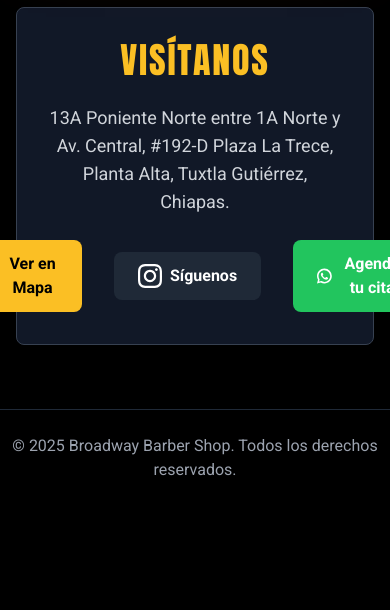
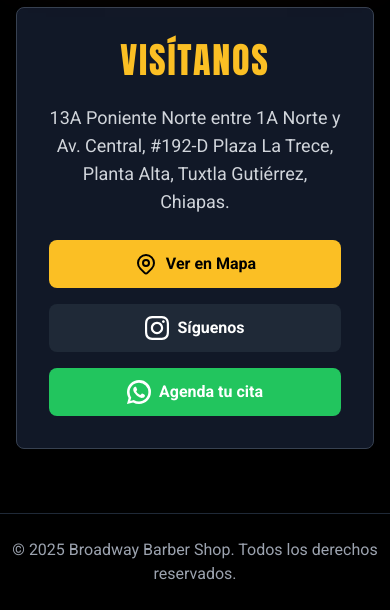
Before and after one commit to AlanTdk/Menu-Digital-BROADWAY-BARBER-SHOP, a Flask app: page / in a window 390 px wide; the page is wider, and only the part inside the window is pictured. Shown: the part 2479-3089 px from the top of that part. Before the commit the page ends 2955 px from the top of that part, so only its background shows below. Run offline with Flask 3, Linux system fonts and the light colour scheme; some libraries are stand-ins or nearby versions.

Commit message:
responsive a la pagina

```diff
--- a/templates/index.html
+++ b/templates/index.html
@@ -66,16 +66,21 @@
      <section id="contacto" class="text-center bg-gray-900 p-8 rounded-lg border border-gray-700">
     <h2 class="font-anton text-4xl mb-6 uppercase text-amber-400">Visítanos</h2>
     <p class="text-lg text-gray-300 max-w-xl mx-auto mb-6">{{ info.direccion }}</p>
-            <div class="flex justify-center items-center space-x-8">
-                <a href="{{ info.map_url }}" target="_blank" class="bg-amber-400 text-black font-bold py-3 px-6 rounded-lg hover:bg-amber-500 transition-colors duration-300 flex items-center space-x-2">
-                    <svg xmlns="http://www.w3.org/2000/svg" class="h-6 w-6" fill="none" viewBox="0 0 24 24" stroke="currentColor"><path stroke-linecap="round" stroke-linejoin="round" stroke-width="2" d="M17.657 16.657L13.414 20.9a1.998 1.998 0 01-2.827 0l-4.244-4.243a8 8 0 1111.314 0z" /><path stroke-linecap="round" stroke-linejoin="round" stroke-width="2" d="M15 11a3 3 0 11-6 0 3 3 0 016 0z" /></svg>
+    <div class="flex flex-col md:flex-row justify-center items-center gap-4">
+        <a href="{{ info.map_url }}" target="_blank" class="w-full sm:w-auto text-center bg-amber-400 text-black font-bold py-3 px-6 rounded-lg hover:bg-amber-500 transition-colors duration-300 flex items-center justify-center space-x-2">
+            <svg xmlns="http://www.w3.org/2000/svg" class="h-6 w-6" fill="none" viewBox="0 0 24 24" stroke="currentColor">
+                <path stroke-linecap="round" stroke-linejoin="round" stroke-width="2" d="M17.657 16.657L13.414 20.9a1.998 1.998 0 01-2.827 0l-4.244-4.243a8 8 0 1111.314 0z" />
+                <path stroke-linecap="round" stroke-linejoin="round" stroke-width="2" d="M15 11a3 3 0 11-6 0 3 3 0 016 0z" />
+            </svg>
             <span>Ver en Mapa</span>
         </a>
-                <a href="{{ info.instagram_url }}" target="_blank" class="bg-gray-800 text-white font-bold py-3 px-6 rounded-lg hover:bg-gray-700 transition-colors duration-300 flex items-center space-x-2">
-                    <svg xmlns="http://www.w3.org/2000/svg" width="24" height="24" viewBox="0 0 24 24" fill="currentColor" class="w-6 h-6"><path d="M12 2.163c3.204 0 3.584.012 4.85.07 3.252.148 4.771 1.691 4.919 4.919.058 1.265.069 1.645.069 4.85s-.011 3.584-.069 4.85c-.149 3.225-1.664 4.771-4.919 4.919-1.266.058-1.644.07-4.85.07s-3.584-.012-4.85-.07c-3.252-.148-4.771-1.691-4.919-4.919-.058-1.265-.069-1.645-.069-4.85s.011-3.584.069-4.85c.149-3.225 1.664-4.771 4.919-4.919 1.266-.057 1.644-.069 4.85-.069zm0-2.163c-3.259 0-3.667.014-4.947.072-4.358.2-6.78 2.618-6.98 6.98-.059 1.281-.073 1.689-.073 4.948s.014 3.667.072 4.947c.2 4.358 2.618 6.78 6.98 6.98 1.281.058 1.689.072 4.948.072s3.667-.014 4.947-.072c4.358-.2 6.78-2.618 6.98-6.98.059-1.281.073-1.689.073-4.948s-.014-3.667-.072-4.947c-.2-4.358-2.618-6.78-6.98-6.98-1.281-.058-1.689-.072-4.948-.072zm0 5.838c-3.403 0-6.162 2.759-6.162 6.162s2.759 6.162 6.162 6.162 6.162-2.759 6.162-6.162-2.759-6.162-6.162-6.162zm0 10.162c-2.209 0-4-1.79-4-4s1.791-4 4-4 4 1.79 4 4-1.791 4-4 4zm6.406-11.845c-.796 0-1.441.645-1.441 1.44s.645 1.44 1.441 1.44 1.441-.645 1.441-1.44-.645-1.44-1.441-1.44z"/></svg>
+        <a href="{{ info.instagram_url }}" target="_blank" class="w-full sm:w-auto text-center bg-gray-800 text-white font-bold py-3 px-6 rounded-lg hover:bg-gray-700 transition-colors duration-300 flex items-center justify-center space-x-2">
+            <svg xmlns="http://www.w3.org/2000/svg" class="w-6 h-6" fill="currentColor" viewBox="0 0 24 24">
+                <path d="M12 2.163c3.204 0 3.584.012 4.85.07 3.252.148 4.771 1.691 4.919 4.919.058 1.265.069 1.645.069 4.85s-.011 3.584-.069 4.85c-.149 3.225-1.664 4.771-4.919 4.919-1.266.058-1.644.07-4.85.07s-3.584-.012-4.85-.07c-3.252-.148-4.771-1.691-4.919-4.919-.058-1.265-.069-1.645-.069-4.85s.011-3.584.069-4.85c.149-3.225 1.664-4.771 4.919-4.919 1.266-.057 1.644-.069 4.85-.069zm0-2.163c-3.259 0-3.667.014-4.947.072-4.358.2-6.78 2.618-6.98 6.98-.059 1.281-.073 1.689-.073 4.948s.014 3.667.072 4.947c.2 4.358 2.618 6.78 6.98 6.98 1.281.058 1.689.072 4.948.072s3.667-.014 4.947-.072c4.358-.2 6.78-2.618 6.98-6.98.059-1.281.073-1.689.073-4.948s-.014-3.667-.072-4.947c-.2-4.358-2.618-6.78-6.98-6.98-1.281-.058-1.689-.072-4.948-.072zm0 5.838c-3.403 0-6.162 2.759-6.162 6.162s2.759 6.162 6.162 6.162 6.162-2.759 6.162-6.162-2.759-6.162-6.162-6.162zm0 10.162c-2.209 0-4-1.79-4-4s1.791-4 4-4 4 1.79 4 4-1.791 4-4 4zm6.406-11.845c-.796 0-1.441.645-1.441 1.44s.645 1.44 1.441 1.44 1.441-.645 1.441-1.44-.645-1.44-1.441-1.44z"/>
+            </svg>
             <span>Síguenos</span>
         </a>
-                  <a href="https://wa.me/529613304926" target="_blank" class="bg-green-500 text-white font-bold py-3 px-6 rounded-lg hover:bg-green-600 transition-colors duration-300 flex items-center space-x-2">
+        <a href="https://wa.me/529613304926" target="_blank" class="w-full sm:w-auto text-center bg-green-500 text-white font-bold py-3 px-6 rounded-lg hover:bg-green-600 transition-colors duration-300 flex items-center justify-center space-x-2">
             <svg xmlns="http://www.w3.org/2000/svg" fill="currentColor" class="w-6 h-6" viewBox="0 0 24 24">
                 <path d="M20.52 3.478a11.813 11.813 0 0 0-8.39-3.478C5.44 0 0 5.408 0 12.067c0 2.125.556 4.167 1.61 5.992L0 24l6.092-1.574a12.037 12.037 0 0 0 5.98 1.533c6.59 0 11.928-5.408 11.928-12.067a11.9 11.9 0 0 0-3.48-8.414zM12.072 21.6a9.45 9.45 0 0 1-4.827-1.318l-.345-.207-3.616.934.961-3.49-.224-.36a9.4 9.4 0 0 1-1.466-5.084c0-5.21 4.227-9.449 9.426-9.449a9.36 9.36 0 0 1 6.648 2.751 9.415 9.415 0 0 1 2.746 6.698c0 5.209-4.228 9.449-9.463 9.449zm5.228-7.144c-.287-.144-1.701-.837-1.964-.933-.262-.096-.453-.144-.643.145s-.738.933-.905 1.125c-.167.192-.334.216-.62.072-.286-.145-1.208-.445-2.302-1.42-.85-.76-1.425-1.696-1.591-1.982-.166-.288-.018-.443.127-.586.13-.128.287-.334.43-.501.144-.167.191-.287.287-.48.095-.192.047-.36-.023-.504-.072-.144-.643-1.551-.88-2.126-.23-.552-.464-.478-.643-.478h-.548a1.057 1.057 0 0 0-.763.359c-.263.287-1 1.04-1 2.535s1.026 2.94 1.17 3.144c.144.192 2.018 3.082 4.895 4.316.685.295 1.22.472 1.637.604.687.217 1.313.187 1.806.113.55-.08 1.701-.693 1.944-1.361.24-.667.24-1.24.168-1.361-.072-.12-.263-.191-.55-.334z"/>
             </svg>
```
Lines whose indentation alone changed are shown as unchanged.
